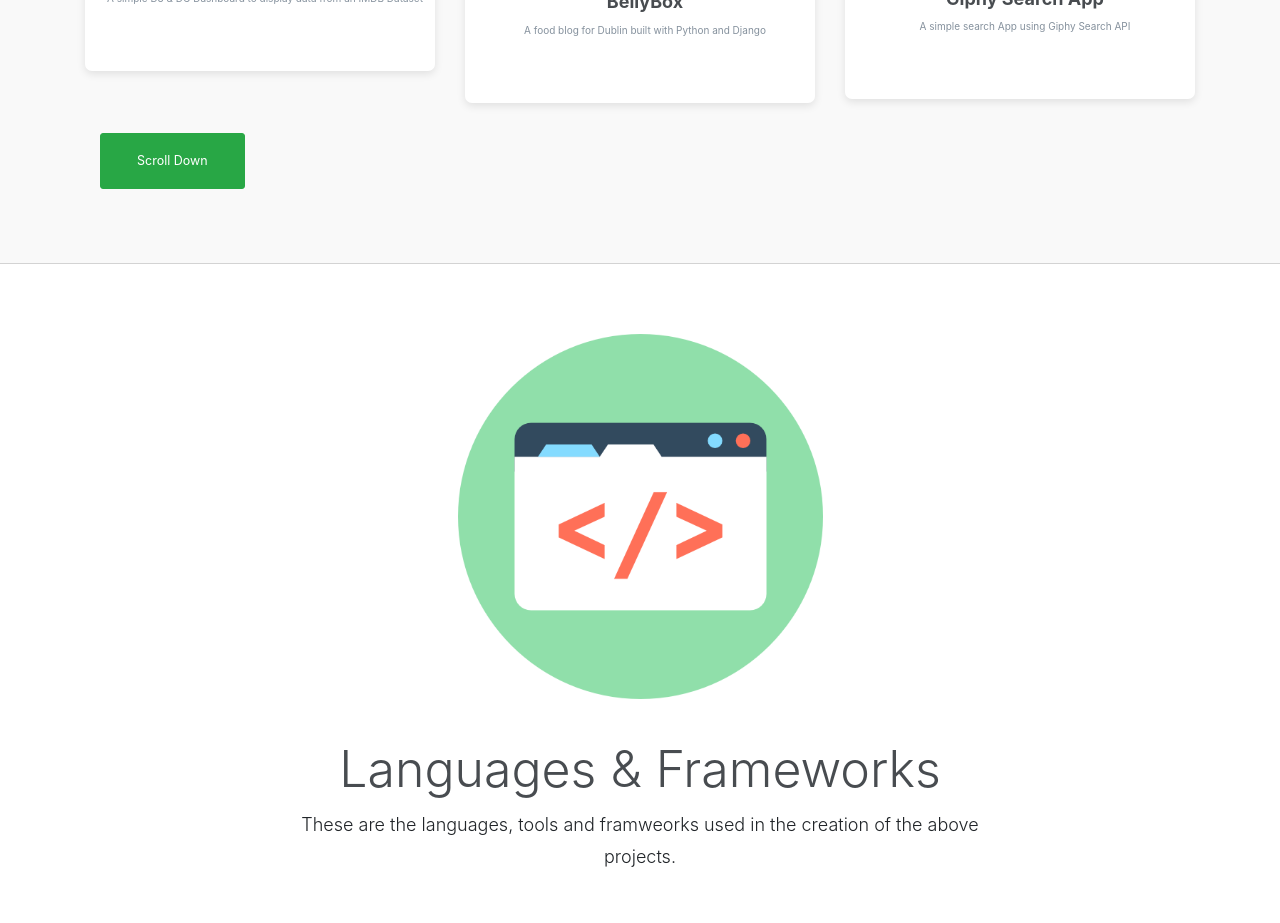
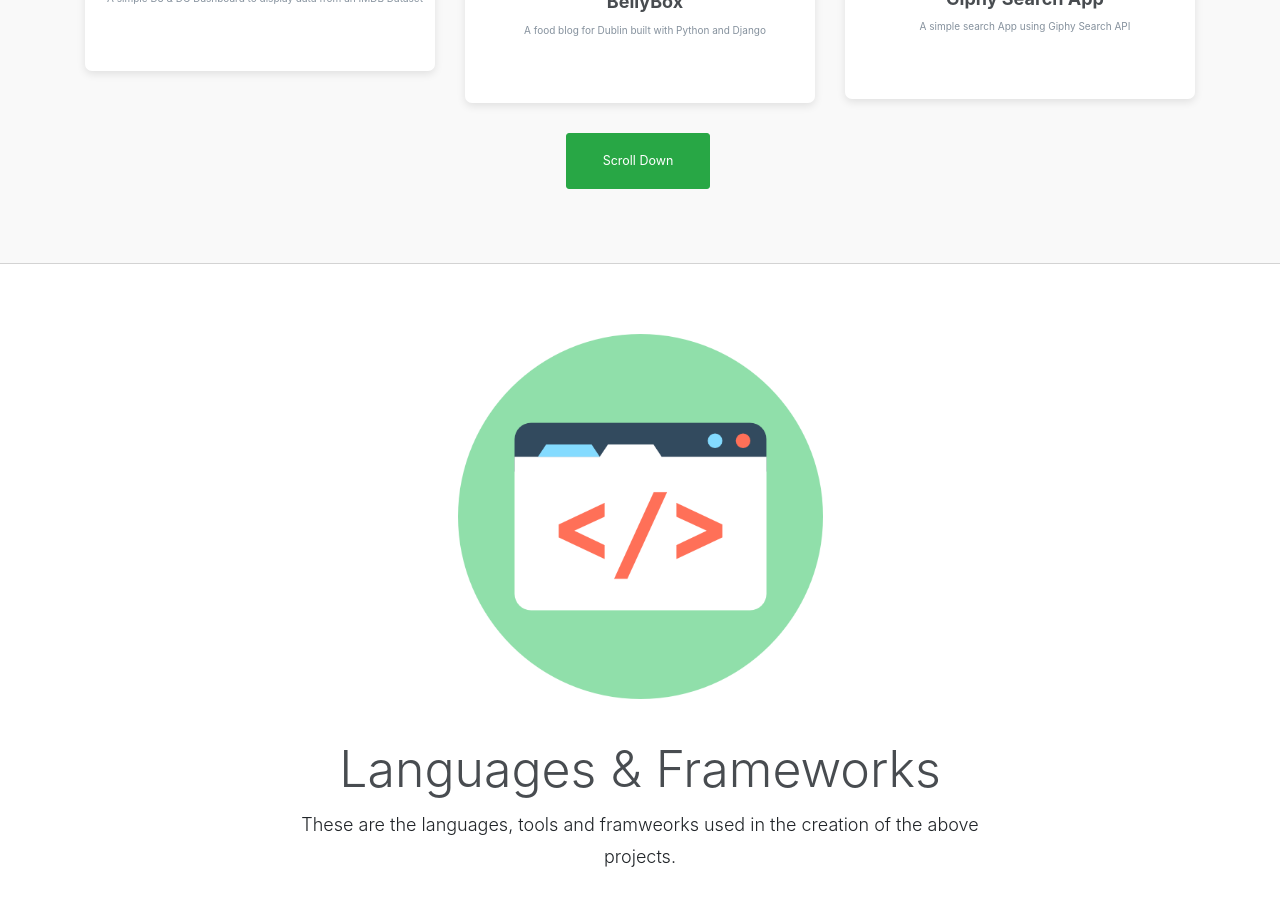
Before and after one commit to Code-Institute-Submissions/giphy-search-app, an Angular app: page / in a window 1280 px wide. Shown: the part 1400-2323 px from the top of the page. Built offline with nearby package versions, Linux system fonts and the light colour scheme; some icons are missing.

Commit message:
Fixed button position

```diff
--- a/src/app/main-section/main-section.component.html
+++ b/src/app/main-section/main-section.component.html
@@ -69,7 +69,7 @@
   </div>
     <div class="container">
       <div class="row">
-        <div class="col-sm-12 animate-box BTNCe">
+        <div id="BTNCe" class="col-sm-12 animate-box">
           <a href="#fh5co-features" class="scroll"><button class="btn btn-success btn-lg ScrollBTN"><span></span>Scroll Down</button></a></div>
       </div>
     </div>
--- a/src/styles.css
+++ b/src/styles.css
@@ -299,7 +299,9 @@
     display: none;
   }
 
-  .BTNCe{
-    text-align: center!important;
-  }
+
 }
+
+#BTNCe{
+  text-align: center;
+}
```
